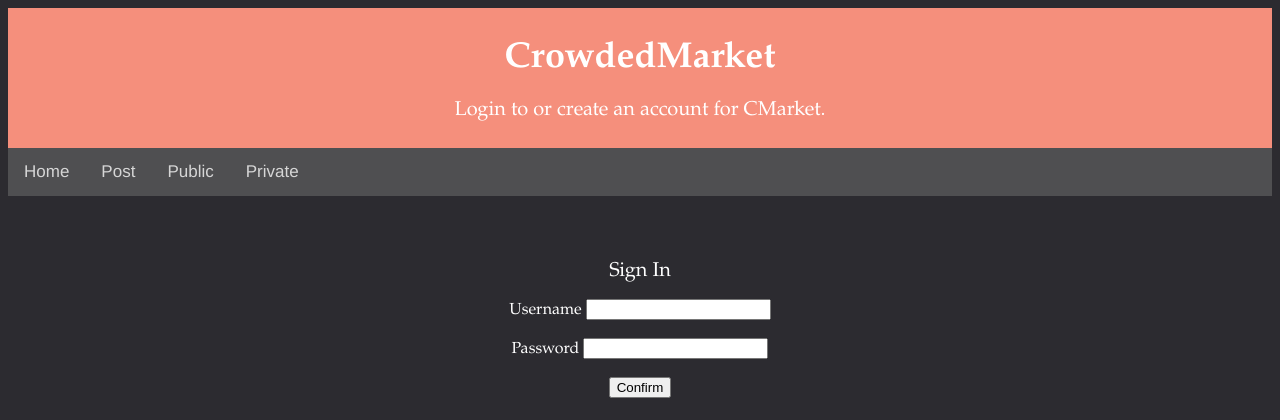
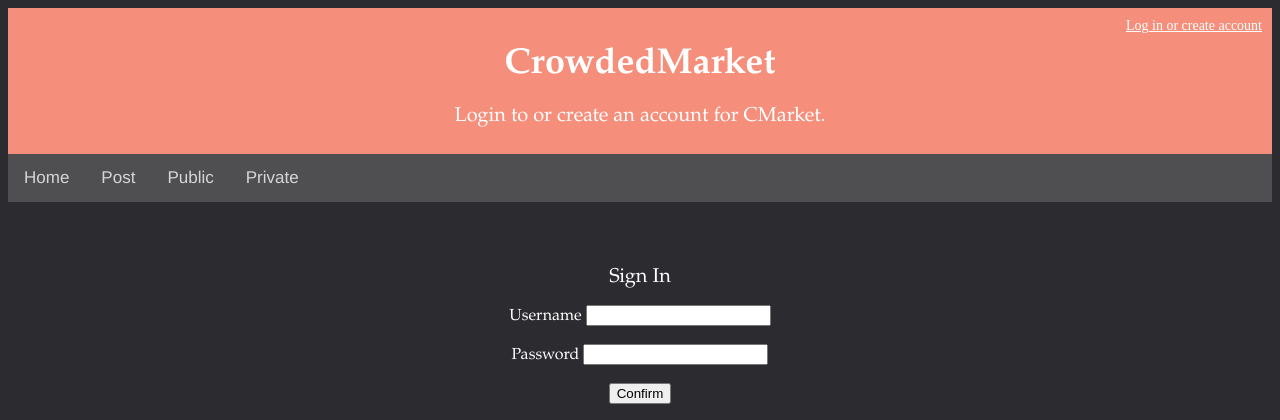
Before and after one commit to Toby-Tang/CMarketProject, a Django app: page /login/ in a window 1280 px wide. Shown: the top 420 px of the page. Run offline with Django 3.2, Linux system fonts and the light colour scheme.

Commit message:
Hi there

```diff
--- a/CMarket/static/CMarket/style.css
+++ b/CMarket/static/CMarket/style.css
@@ -83,18 +68,10 @@ div.b {
   padding: 20px;
   text-align: right;
 }
-div.loginsignup {
-  text-align: left;
-  font-size: 16px;
+div.user {
+  text-align: right;
+  font-size: 14px;
 }
-/*
-div.login {
-  display: "block";
-}
-div.signup {
-  display: "none";
-}
-*/
 div.content{
   text-align: center;
   color: var(--text);
@@ -120,7 +97,7 @@ h1 {
   font-family: "Garamond", serif;
   font-size: 36px;
   font-weight: bold;
-  padding-top: 20px;
+  padding-top: 10px;
 }
 h2 {
   color: var(--headerText);
--- a/CMarket/views.py
+++ b/CMarket/views.py
@@ -4,14 +4,17 @@ from .models import Message, Post
 
 
 def home(request):
-    return render(request, "CMarket/home.html")
+    if request.user.is_authenticated:
+        return render(request, "CMarket/home.html", {"acc_disp": f"Log out ({request.user.username})"})
+    else:
+        return render(request, "CMarket/home.html", {"log_disp": "Log in or create account"})
 
 
 def login(request):
     if request.user.is_authenticated:
         return redirect("/")
     elif not request.POST:
-        return render(request, "CMarket/login.html")
+        return render(request, "CMarket/login.html", {"log_disp": "Log in or create account"})
     else:
         mode = request.POST["mode"]
         if mode == "login":
@@ -19,7 +22,8 @@ def login(request):
             password = request.POST["password"]
             temp = auth.authenticate(username=username, password=password)
             if not temp:
-                return render(request, "CMarket/login.html", {"disp": "This username and password does not exist."})
+                return render(request, "CMarket/login.html", {"disp": "This username and password does not exist.",
+                                                              "log_disp": "Log in or create account"})
             else:
                 auth.login(request, temp)
                 return redirect("/")
@@ -27,19 +31,21 @@ def login(request):
             username = request.POST["username"]
             password = request.POST["password"]
             if User.objects.filter(username=username).exists():
-                return render(request, "CMarket/login.html", {"disp": "This username is already in use."})
+                return render(request, "CMarket/login.html", {"disp": "This username is already in use.",
+                                                              "log_disp": "Log in or create account"})
             temp = User.objects.create_user(username=username, password=password)
             auth.login(request, temp)
             return redirect("/")
         else:
-            return render(request, "CMarket/login.html", {"disp": "An unexpected error has occurred..."})
+            return render(request, "CMarket/login.html", {"disp": "An unexpected error has occurred...",
+                                                          "log_disp": "Log in or create account"})
 
 
 def post(request):
     if not request.user.is_authenticated:
         return redirect("/login")
     elif not request.POST:
-        return render(request, "CMarket/post.html")
+        return render(request, "CMarket/post.html", {"acc_disp": f"Log out ({request.user.username})"})
     else:
         origin = request.user
         target = request.POST["target"]
@@ -47,21 +53,29 @@ def post(request):
         if target == "":
             try:
                 Post.objects.create(content=content, origin=origin)
-                return render(request, "CMarket/post.html", {"status": "Post success!"})
+                return render(request, "CMarket/post.html", {"status": "Post success!",
+                                                             "acc_disp": f"Log out ({request.user.username})"})
             except:
-                return render(request, "CMarket/post.html", {"status": "An expected error has occurred."})
+                return render(request, "CMarket/post.html", {"status": "An expected error has occurred.",
+                                                             "acc_disp": f"Log out ({request.user.username})"})
         else:
             try:
                 Message.objects.create(target=target, content=content, origin=origin)
-                return render(request, "CMarket/post.html", {"status": "Message successfully sent!"})
+                return render(request, "CMarket/post.html", {"status": "Message successfully sent!",
+                                                             "acc_disp": f"Log out ({request.user.username})"})
             except:
-                return render(request, "CMarket/post.html", {"status": "An expected error has occurred."})
+                return render(request, "CMarket/post.html", {"status": "An expected error has occurred.",
+                                                             "acc_disp": f"Log out ({request.user.username})"})
 
 
 def public(request):
     posts = Post.objects.all()
-    context = {"posts": posts}
-    return render(request, "CMarket/public.html", context)
+    if request.user.is_authenticated:
+        return render(request, "CMarket/public.html", {"posts": posts,
+                                                       "acc_disp": f"Log out ({request.user.username})"})
+    else:
+        return render(request, "CMarket/public.html", {"posts": posts,
+                                                       "log_disp": "Log in or create account"})
 
 
 def private(request):
@@ -69,5 +83,10 @@ def private(request):
         return redirect("/login")
     temp = Message.objects.all()
     messages = [i for i in temp if i.target == request.user.username]
-    context = {"messages": messages}
-    return render(request, "CMarket/private.html", context)
+    return render(request, "CMarket/private.html", {"messages": messages,
+                                                    "acc_disp": f"Log out ({request.user.username})"})
+
+
+def logout(request):
+    auth.logout(request)
+    return redirect("/")
--- a/CMarketProject/urls.py
+++ b/CMarketProject/urls.py
@@ -11,4 +11,5 @@ urlpatterns = [
     url(r'^post/', views.post, name='post'),
     url(r'^public/', views.public, name='public'),
     url(r'^private/', views.private, name='private'),
+    url(r'^logout/', views.logout, name='logout'),
 ]
--- a/templates/CMarket/login.html
+++ b/templates/CMarket/login.html
@@ -9,6 +9,13 @@
 	</head>
 
 	<div class="header">
+        <div class="user">
+            {% if acc_disp %}
+                <a style="color:white;" href="{% url 'logout' %}">{{ acc_disp }}</a>
+            {% elif log_disp %}
+                <a style="color:white;" href="{% url 'login' %}">{{ log_disp }}</a>
+            {% endif %}
+		</div>
 		<h1>CrowdedMarket</h1>
 	  	<h2>Login to or create an account for CMarket.</h2>
 	</div>
```
Also changed, not shown: other parts of CMarket/static/CMarket/style.css (+0 -34 lines), templates/CMarket/home.html (+10 -2 lines), templates/CMarket/logout.html (+7 -8 lines), templates/CMarket/post.html (+7 -0 lines), templates/CMarket/private.html (+7 -0 lines), templates/CMarket/public.html (+7 -0 lines), 1 other file.
